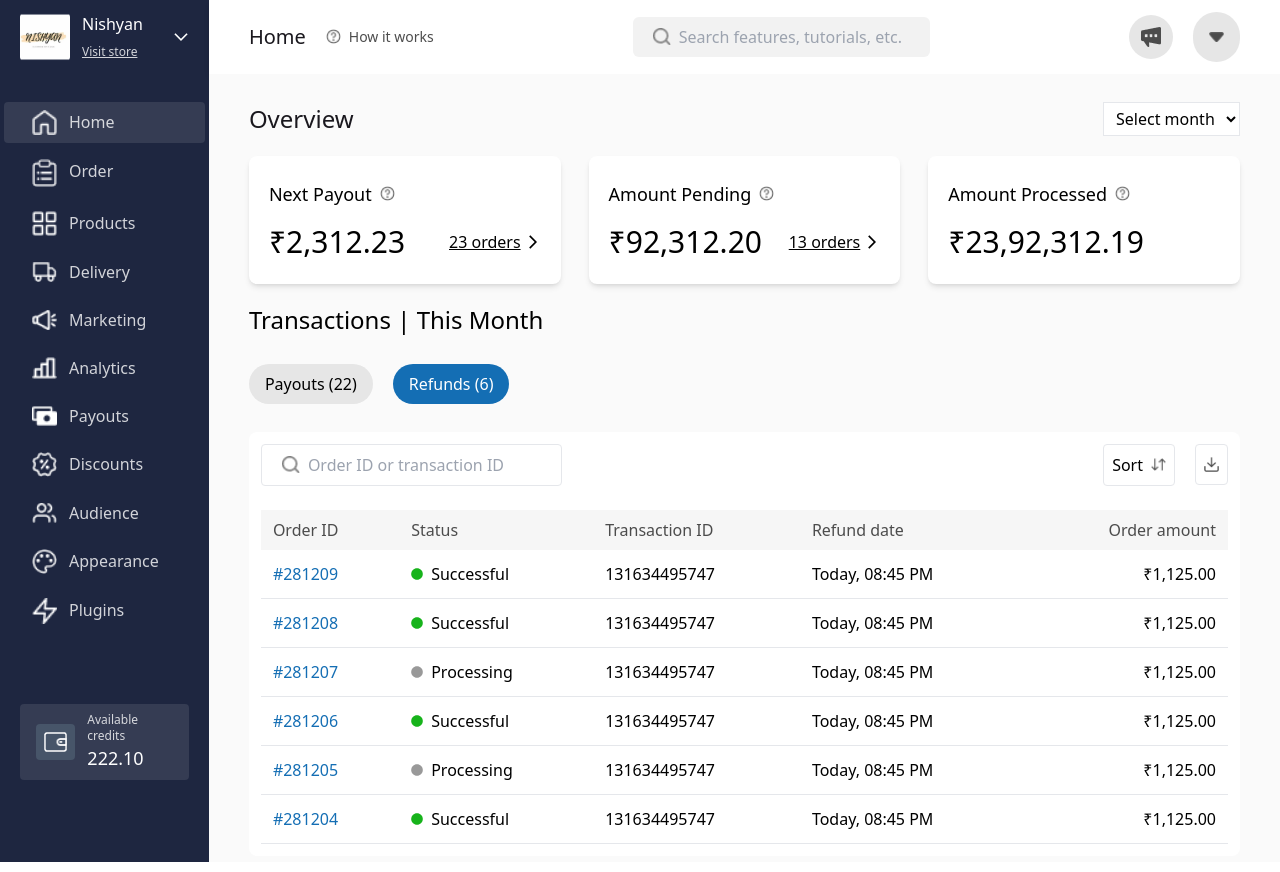
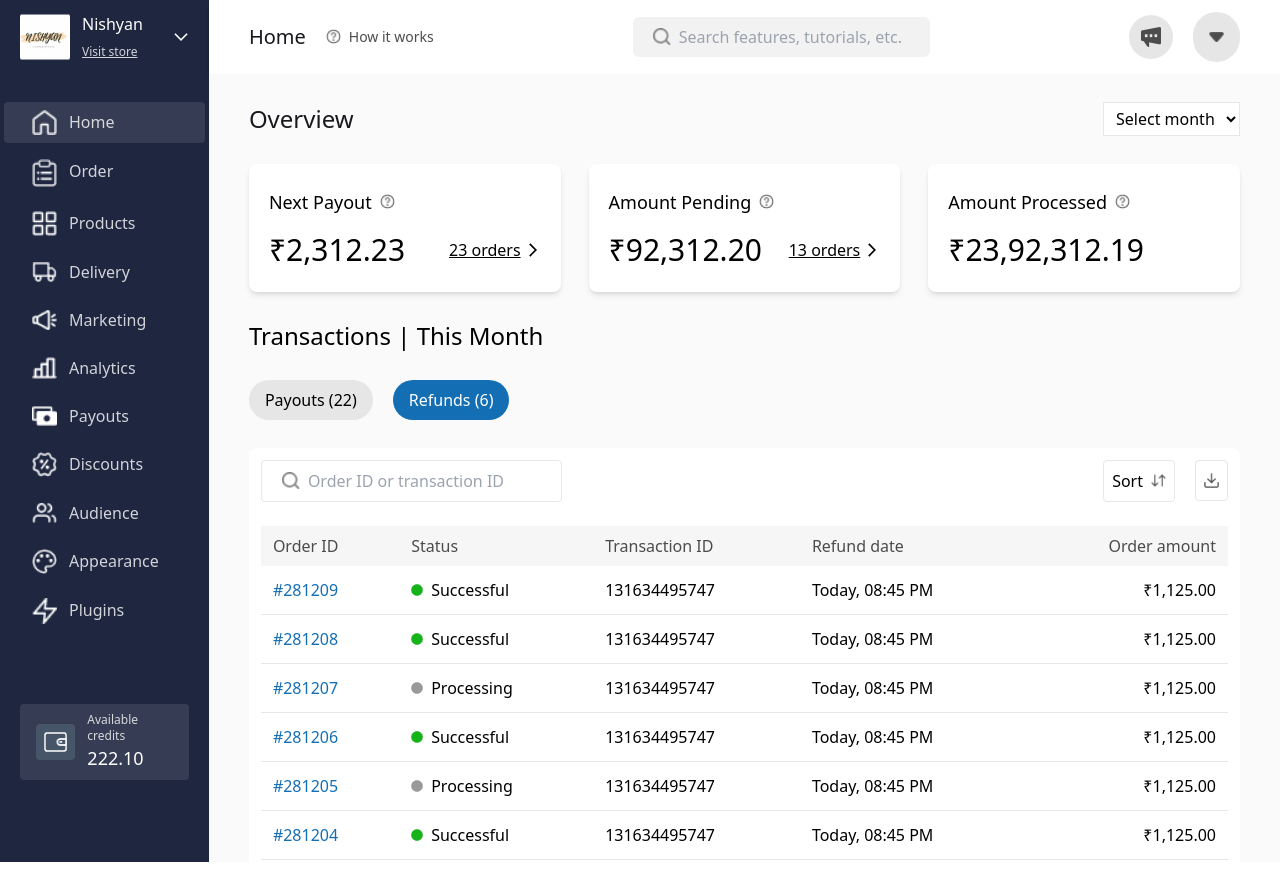
Before and after one commit to div-vik/dukaan, a Next.js app: page / in a window 1280 px wide. Built offline with nearby package versions, Linux system fonts and the light colour scheme.

Commit message:
Update css

```diff
--- a/app/page.jsx
+++ b/app/page.jsx
@@ -7,7 +7,7 @@ import Table from "./ui/dashboard/Table";
 
 export default function Home() {
   return (
-    <div className="flex flex-col px-10 py-7 gap-5 bg-[#FAFAFA] h-[calc(100vh-0.75rem)]">
+    <div className="flex flex-col px-10 py-7 gap-7 w-full bg-[#FAFAFA] h-[calc(100vh-0.75rem)]">
       <div className="flex justify-between items-center">
         <h1 className="text-2xl font-[500] text-[#1A181E]">Overview</h1>
         <div>
@@ -19,7 +19,7 @@ export default function Home() {
         </div>
       </div>
 
-      <div className="hidden lg:flex h-[172.7px] justify-between gap-7">
+      <div className="flex flex-col lg:flex-row lg:h-[172.7px] justify-between gap-7">
         <Card title="Next Payout" amount="2,312.23" orders="23 orders" />
         <Card title="Amount Pending" amount="92,312.20" orders="13 orders" />
         <Card title="Amount Processed" amount="23,92,312.19" />
```
